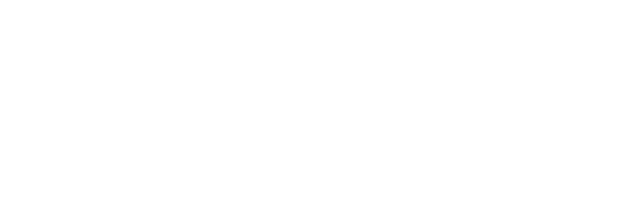
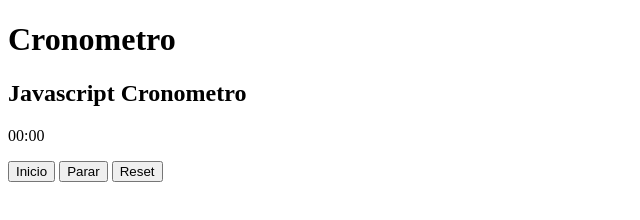
Before and after one commit to frank28sjc/aula_javascript, a plain HTML site: page index.html in a window 1280 px wide. Shown: the whole page, without its empty margins (0-640 px from the left). Drawn offline with Linux system fonts and the light colour scheme.

Commit message:
Modificçaões de novos arquivos

```diff
--- /dev/null
+++ b/Classes.css
@@ -0,0 +1,47 @@
+/* Variabes */  body {
+  background: #ffa600;
+  font-family: "HelveticaNeue-Light", "Helvetica Neue Light", "Helvetica Neue", Helvetica, Arial, "Lucida Grande", sans-serif;
+  height: 100%;
+}
+
+.wrapper {
+  width: 800px;
+  margin: 30px auto;
+  color: #fff;
+  text-align: center;
+}
+
+h1, h2, h3 {
+  font-family: "Roboto", sans-serif;
+  font-weight: 100;
+  font-size: 2.6em;
+  text-transform: uppercase;
+}
+
+#segundos, #decimos {
+  font-size: 2em;
+}
+
+button {
+  -moz-border-radius: 5px;
+  -webkit-border-radius: 5px;
+  border-radius: 5px;
+  -khtml-border-radius: 5px;
+  background: #ffa600;
+  color: #fff;
+  border: solid 1px #fff;
+  text-decoration: none;
+  cursor: pointer;
+  font-size: 1.2em;
+  padding: 18px 10px;
+  width: 180px;
+  margin: 10px;
+  outline: none;
+}
+button:hover {
+  -webkit-transition: all 0.5s ease-in-out;
+  -moz-transition: all 0.5s ease-in-out;
+  transition: all 0.5s ease-in-out;
+  background: #fff;
+  border: solid 1px #fff;
+  color: #ffa600;
--- a/index.html
+++ b/index.html
@@ -6,8 +6,16 @@
 	<meta charset="utf-8">
 </head>
 	<body>
+		<div class ="wrapper">
+			<h1>Cronometro</h1>
+			<h2>Javascript Cronometro</h2>
+			<p><span id="segundos">00</span>:<span id="decimos">00</span></p>
+			<button id="button-start">Inicio</button>
+			<button id="button-stop">Parar</button>
+			<button id="button-reset">Reset</button>
+		</div>
 	<script>
-		alert("Meu primeiro js")
+
 	</script>
 	</body>
 </html>
```
Also changed, not shown: Prog estr.js (added, +12 -0 lines), main.js (+60 -2 lines), 1 other file.
